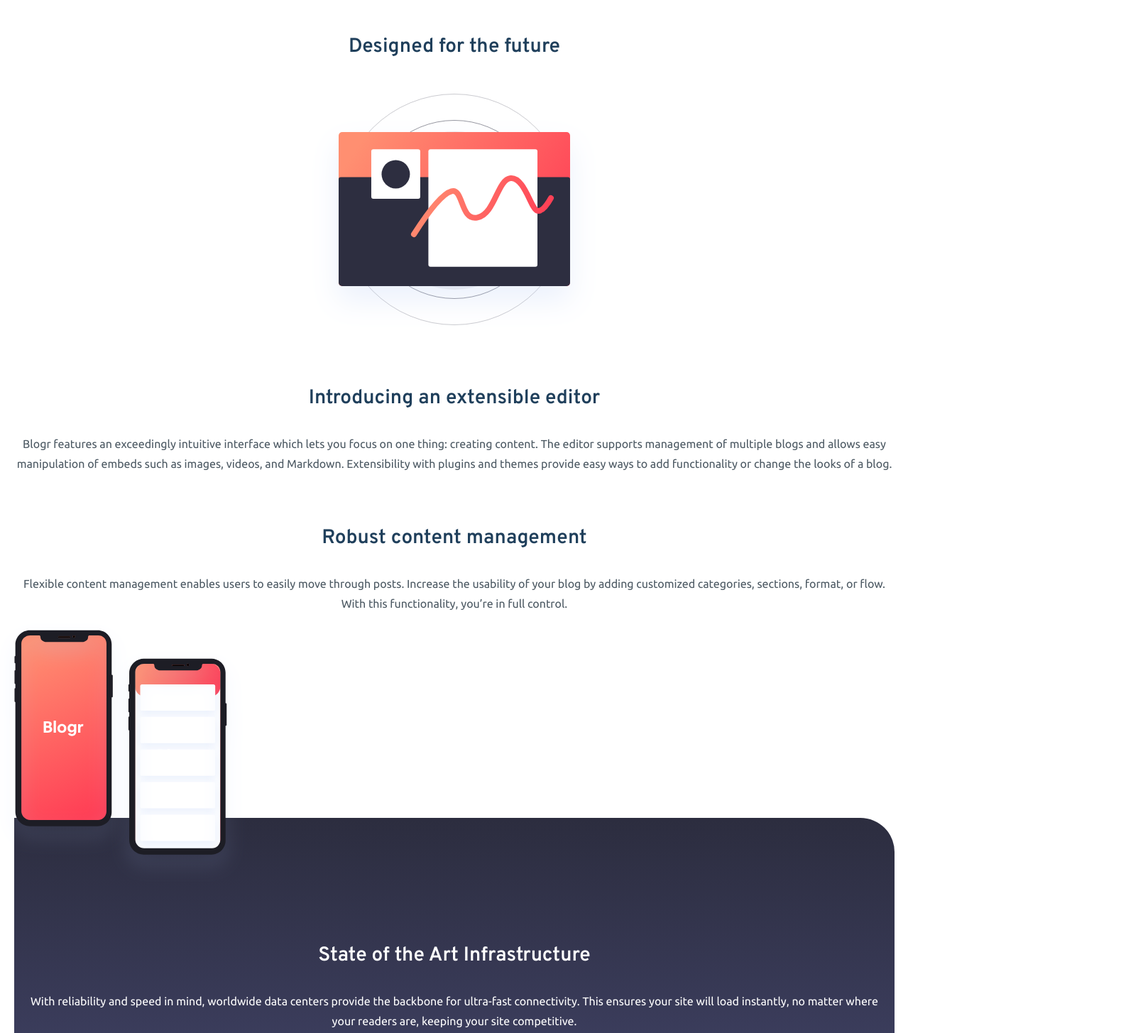
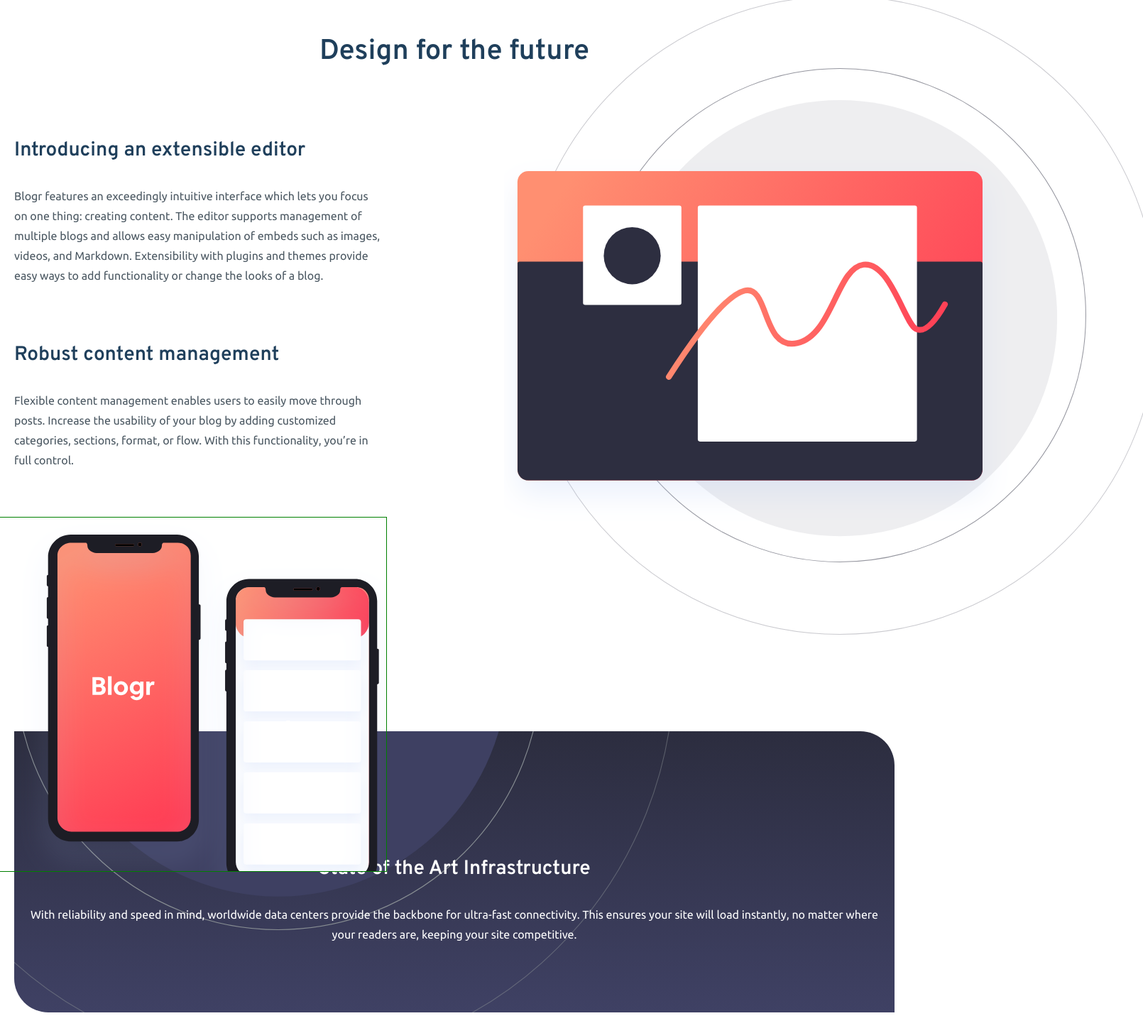
Before and after one commit to ioangheraszim/Blogr-LandingPage-FE, a plain HTML site: page index.html in a window 1280 px wide. Shown: the part 594-2049 px from the top of the page at 71% size, 1610 px wide, since content can reach past the window. Drawn offline with Linux system fonts and the light colour scheme.

Commit message:
finishied first section part moving onto the second section

```diff
--- a/index.html
+++ b/index.html
@@ -65,20 +65,25 @@
   </header>
   <main class="container main-content">
     <section class="normal">
-      <h2>Designed for the future</h2>
-      <img src="./images/illustration-editor-mobile.svg" alt="">
+      <h2 class="first-section-title">Design for the future</h2>
     </section>
-    <section class="normal">
+    <section class="normal top-pub">
+      <div class="left-info">
+        <div>
           <h2>Introducing an extensible editor</h2>
           <p>Blogr features an exceedingly intuitive interface which lets you focus on one thing: creating content.
             The editor supports management of multiple blogs and allows easy manipulation of embeds such as images,
             videos, and Markdown. Extensibility with plugins and themes provide easy ways to add functionality or
             change the looks of a blog.</p>
-    </section>
-    <section class="normal">
+        </div>
+        <div>
           <h2>Robust content management</h2>
           <p>Flexible content management enables users to easily move through posts. Increase the usability of your blog
             by adding customized categories, sections, format, or flow. With this functionality, you’re in full control.</p>
+        </div>
+      </div>
+      <div class="editor-image">
+      </div>
     </section>
     <section class="normal abnormal">
       <div class="phones"></div>
--- a/style.scss
+++ b/style.scss
@@ -229,14 +229,24 @@ a {
 }
 
 .main-content {
-    display: flex;
-    flex-direction: column;
-    align-items: center;
-    justify-content: center;
     padding: 1.25rem;
 
     .normal {
         margin-top: 3.6rem;
+
+        .first-section-title {
+            text-align: center;
+            font-size: 2.5rem;
+            font-weight: 700;
+            color:$v-dark-blue;
+            margin-bottom: 6rem;
+        }
+
+        .left-info {
+            div {
+                margin-bottom: 5rem;
+            }
+        }
 
         h2 {
             padding-top: 1rem;
@@ -306,6 +316,8 @@ a {
 
     border-radius: 0  6.25rem 0 0;
 
+    margin-top: 10rem;
+
     .logo {
         margin: 3rem 0 0 0;
     }
@@ -336,7 +348,7 @@ a {
 }
 
 // Desktop responsivity
-@media (min-width:940px) {
+@media (min-width:1045px) {
     .container {
         margin: 0 auto;
         max-width: 90rem;
@@ -437,6 +449,56 @@ a {
 
     }
 
+    .main-content {
+        .top-pub {
+            position: relative;
+
+            .left-info {
+                display: flex;
+                flex-direction: column;
+                justify-content: flex-start;
+                max-width: 520px;
+
+                h2 {
+                    padding: 0;
+                    margin-bottom: 2rem;
+                    text-align: left;
+                }
+
+                p{
+                    text-align: left;
+                }
+
+            }
+
+            .editor-image {
+                background: url(./images/illustration-editor-desktop.svg) no-repeat center center/cover;
+                position: absolute;
+                top: -200px;
+                right: -350px;
+                width: 900px;
+                height: 900px;
+            }
+        }
+
+        .abnormal {
+            background-position-x: -150%;
+            background-position-y: 90%;
+            background-size: 90%;
+
+            .phones {
+                border: 1px solid green;
+                background-position-x: 30px;
+                background-position-y: 4px;
+                background-size: 100%;
+                width: 550px;
+                height: 500px;
+            }
+        }
+
+
+    }
+
     .footer-content {
         display: flex;
         justify-content: space-around;
```
Also changed, not shown: style.css, 1 other file. Lines whose indentation alone changed are shown as unchanged.
